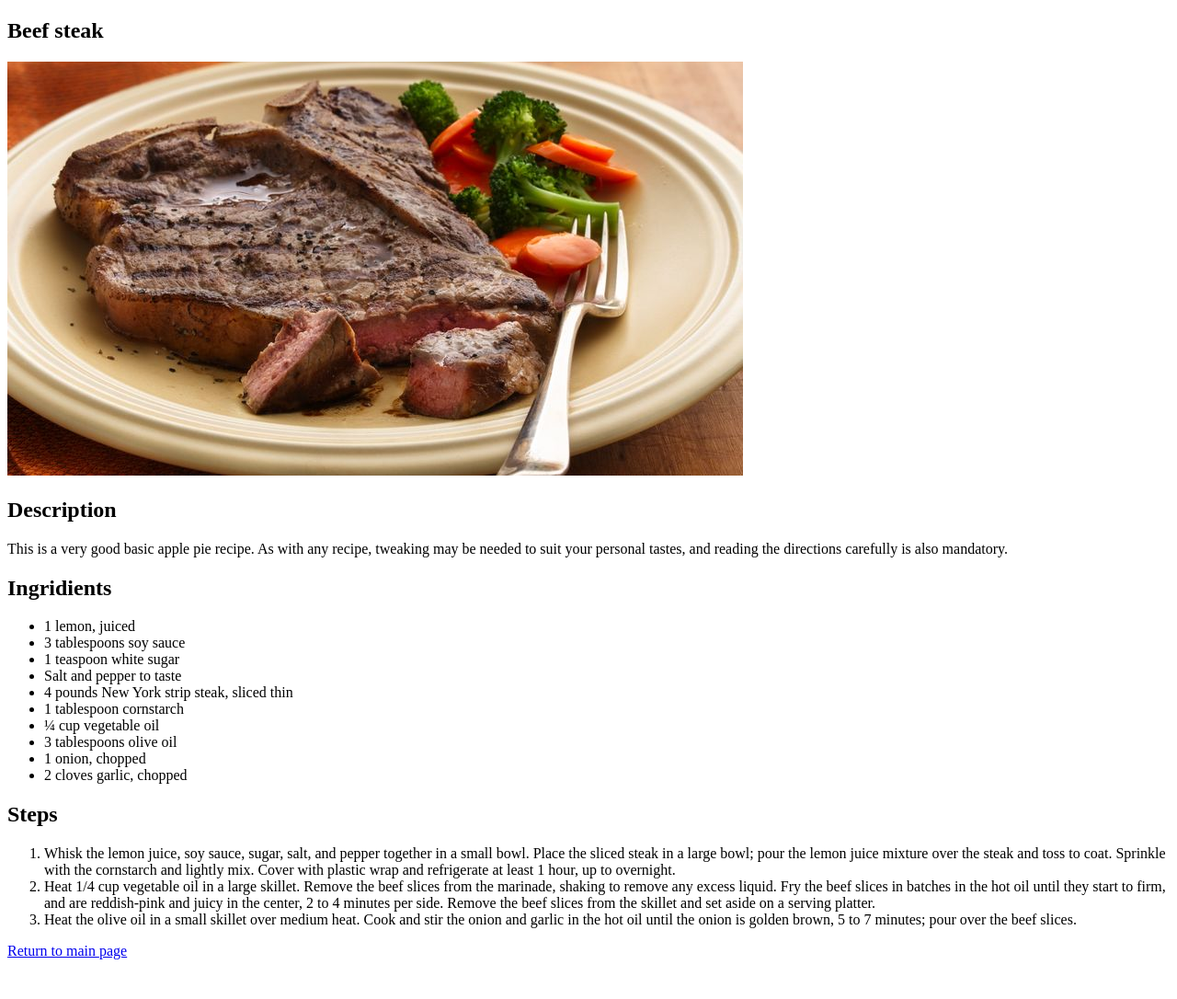
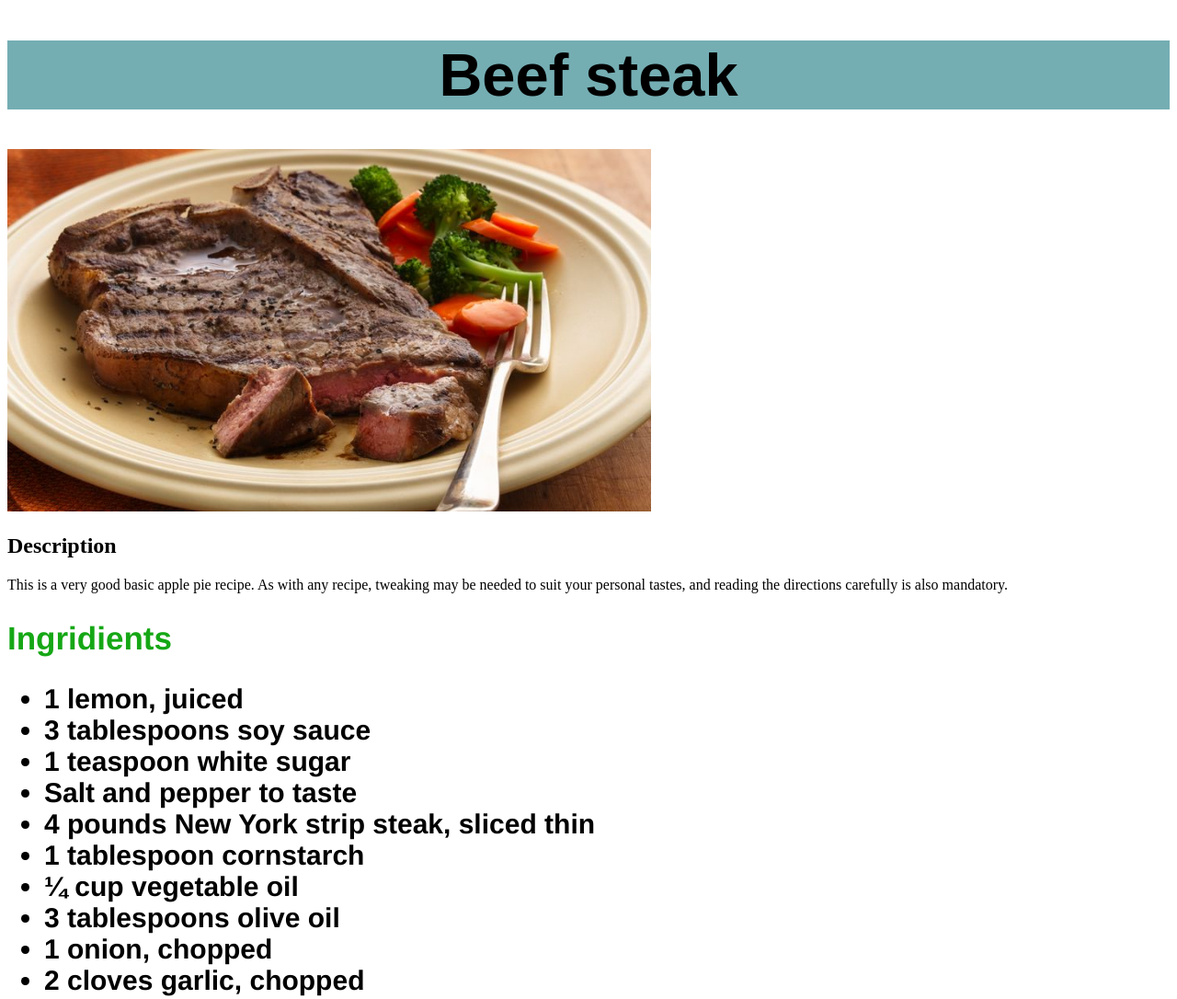
Before and after one commit to kirsalfetnik/odin-recipes, a plain HTML site: page recipes/beef_steak.html in a window 1280 px wide. Shown: the top 1086 px of the page at 92% size. Before the commit the page ends 1059 px from the top, so only its background shows below. Drawn offline with Linux system fonts and the light colour scheme.

Commit message:
Create styles.css and change colors and fonts of titles and other elements

```diff
--- a/recipes/beef_steak.html
+++ b/recipes/beef_steak.html
@@ -1,18 +1,19 @@
 <!DOCTYPE html>
 <html lang="en">
     <head>
+        <link rel="stylesheet" href="../styles.css">
         <meta charse="UFT-8">
         <title>Beef steak recipe</title>
     </head>
 
     <body>
-        <h2>Beef steak</h2>
+        <h1>Beef steak</h1>
         <img src="../images/beef_steak.jpg" alt="Beef steak">
         <h2>Description</h2>
         <p>This is a very good basic apple pie recipe.
         As with any recipe, tweaking may be needed to suit your personal tastes, and reading the directions carefully is also mandatory.</p>
 
-        <h2>Ingridients</h2>
+        <h2 class="title">Ingridients</h2>
         <ul>
             <li>1 lemon, juiced</li>
             <li>3 tablespoons soy sauce</li>
@@ -26,7 +27,7 @@
             <li>2 cloves garlic, chopped</li>
         </ul>
 
-        <h2>Steps</h2>
+        <h2 class="title">Steps</h2>
         <ol>
             <li>Whisk the lemon juice, soy sauce, sugar, salt, and pepper together in a small bowl. Place the sliced steak in a large bowl; pour the lemon juice mixture over
                 the steak and toss to coat. Sprinkle with the cornstarch and lightly mix. Cover with plastic wrap and refrigerate at least 1 hour, up to overnight.</li>
--- /dev/null
+++ b/styles.css
@@ -0,0 +1,30 @@
+ul li {
+    font-family: "Helvetica";
+    font-size: 30px;
+    font-weight: bold;
+
+}
+
+h1 {
+    font-family: "Arial";
+    font-size: 65px;
+    color: black;
+    text-align: center;
+    background-color: rgb(116, 174, 179);
+}
+
+ol li {
+    font-size: 20px;
+    font-family: "Courier New";
+}
+
+img {
+    width: 700px;
+    height: auto;
+}
+
+.title {
+    font-size: 35px;
+    font-family: "Helvetica";
+    color: rgb(21, 167, 21);
+}
```
Also changed, not shown: index.html (+1 -0 lines), recipes/apple_pie.html (+3 -2 lines), recipes/pasta.html (+3 -2 lines), 1 other file.
